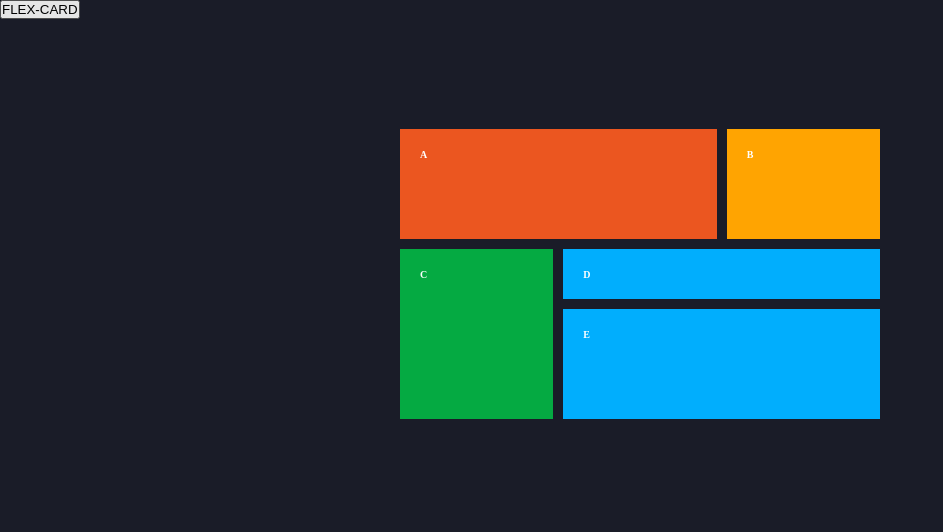
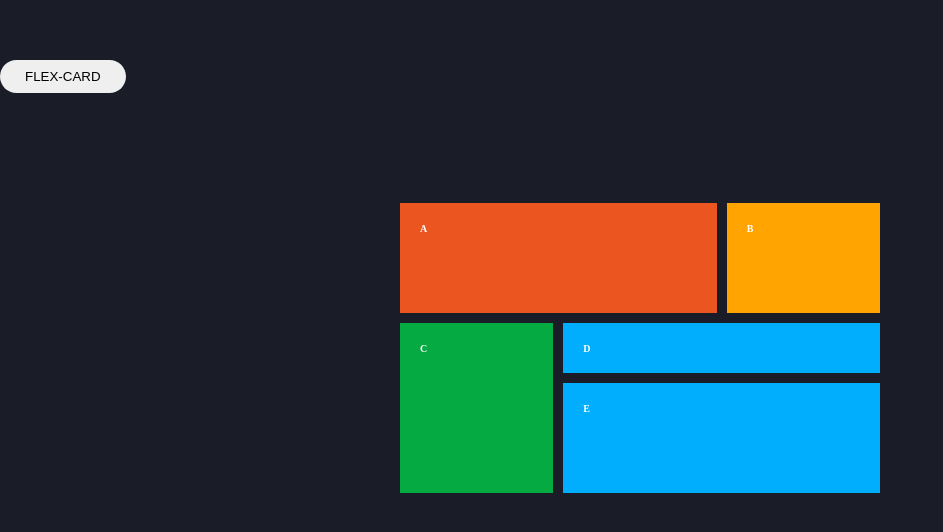
Before and after one commit to chiomavera/3-column-card, a plain HTML site: page grid.html in a window 1280 px wide. Shown: the whole page, without its empty margins (0-943 px from the left). Drawn offline with Linux system fonts and the light colour scheme.

Commit message:
nagvigation button styled

```diff
--- a/grid.css
+++ b/grid.css
@@ -8,6 +8,28 @@
     background-color: #1a1c28;
     color: #fff;
 }
+
+.btn {
+    display: inline-block;
+    padding: 9px 25px;
+    outline: none;
+    cursor: pointer;
+    border: none;
+    border-radius: 25px;
+    text-transform: capitalize;
+    display: flex;
+    text-align: center;
+    margin-top: 60px;
+
+  }
+
+  a{
+    text-decoration: none;
+  }
+  .btn:hover{
+      transform: scale(0.98);
+  }
+
 
 .container{
     max-width: 500px;
--- a/styles.css
+++ b/styles.css
@@ -21,6 +21,22 @@
   font-size: 15px;
 }
 
+header{
+  display: flex;
+  justify-content: flex-end;
+}
+
+a{
+  text-decoration: none;
+}
+
+header button{
+  background-color: rgb(213, 209, 209);
+  color: black;
+  margin-right: 20px;
+  margin-bottom: 5px;
+}
+
 .container {
   max-width: 1440px;
   margin:  auto;
@@ -29,7 +45,7 @@
 }
 
 .card-box {
-  margin:20% 10%;
+  margin:0 10%;
 
 }
 
```
